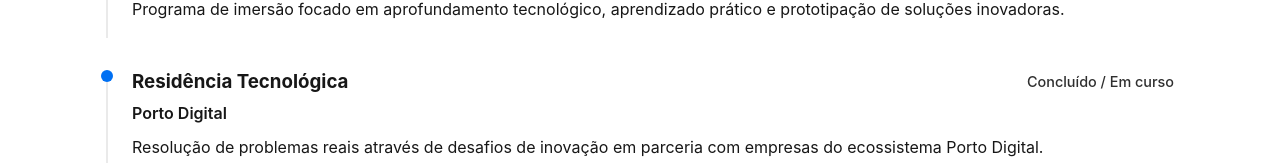
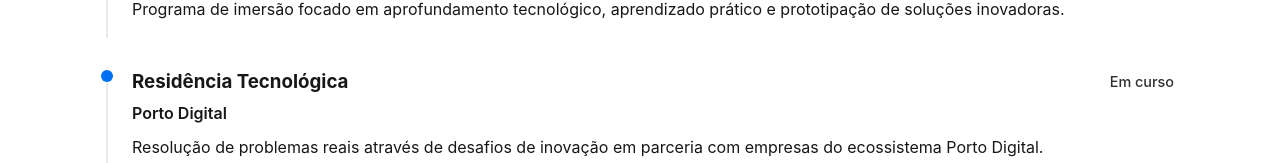
Before and after one commit to sammuelvss/Meu_Portifolio, a Next.js app: page /academico in a window 1280 px wide. Shown: the part 410-573 px from the top of the page. Built offline with nearby package versions, Linux system fonts and the light colour scheme.

Commit message:
sua mensagem de commt

```diff
--- a/src/app/academico/page.js
+++ b/src/app/academico/page.js
@@ -19,7 +19,7 @@ export default function Academico() {
     {
       instituicao: "Porto Digital",
       curso: "Residência Tecnológica",
-      periodo: "Concluído / Em curso",
+      periodo: "Em curso",
       descricao:
         "Resolução de problemas reais através de desafios de inovação em parceria com empresas do ecossistema Porto Digital.",
     },
```
